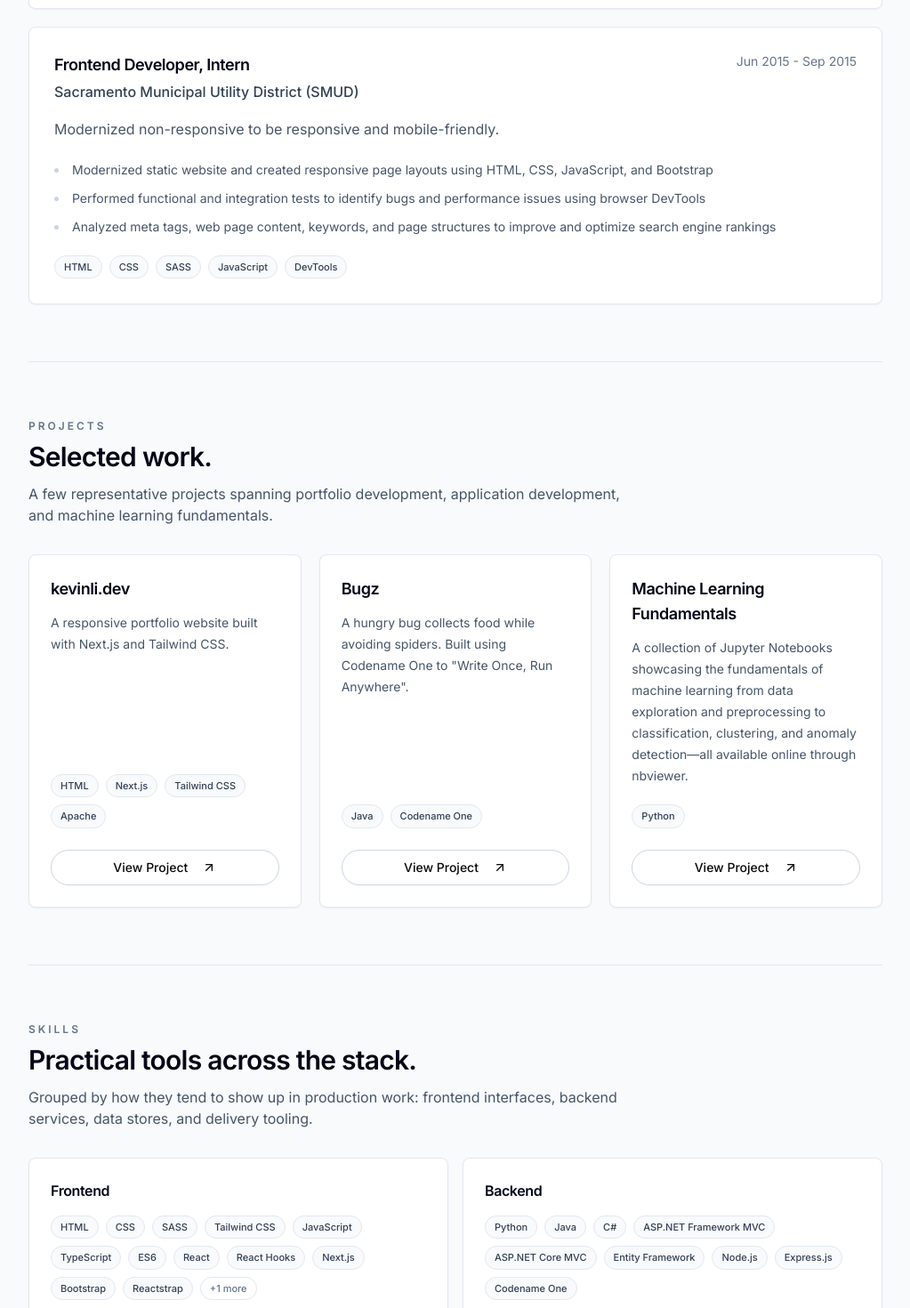
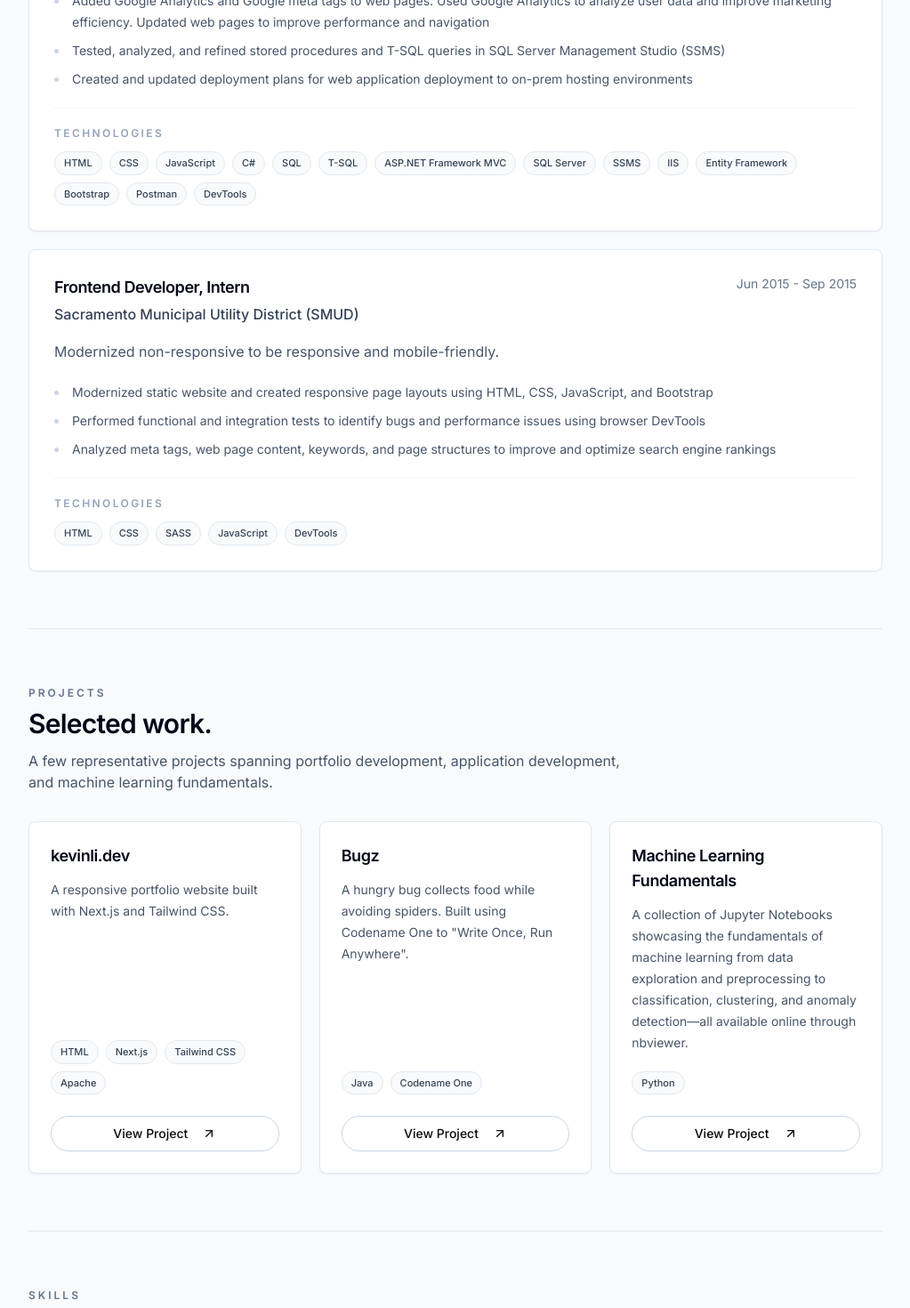
Before and after one commit to kevinkli916/kevinli.dev, a Next.js app: page / in a window 1280 px wide. Shown: the part 2080-3550 px from the top of the page at 89% size, without its empty margins (128-1151 px from the left). Built offline with nearby package versions, Linux system fonts and the light colour scheme.

Commit message:
Polish portfolio interactions

```diff
--- a/app/globals.css
+++ b/app/globals.css
@@ -4,6 +4,16 @@
 
 body {
   font-family: Arial, Helvetica, sans-serif;
+}
+
+html {
+  scroll-behavior: smooth;
+}
+
+@media (prefers-reduced-motion: reduce) {
+  html {
+    scroll-behavior: auto;
+  }
 }
 
 @layer utilities {
--- /dev/null
+++ b/components/expandable-tag-list.tsx
@@ -0,0 +1,57 @@
+"use client";
+
+import { useState } from "react";
+import { ChevronDown, ChevronUp } from "lucide-react";
+import { Badge } from "@/components/ui/badge";
+import { Button } from "@/components/ui/button";
+
+interface ExpandableTagListProps {
+  tags: string[];
+  initialLimit?: number;
+}
+
+export function ExpandableTagList({
+  tags,
+  initialLimit = 12,
+}: ExpandableTagListProps) {
+  const [isExpanded, setIsExpanded] = useState(false);
+  const hasHiddenTags = tags.length > initialLimit;
+  const visibleTags = isExpanded || !hasHiddenTags ? tags : tags.slice(0, initialLimit);
+  const hiddenCount = tags.length - visibleTags.length;
+
+  return (
+    <div className="flex flex-wrap items-center gap-2">
+      {visibleTags.map((tag) => (
+        <Badge
+          key={tag}
+          variant="secondary"
+          className="border border-slate-200 bg-slate-50 px-2.5 py-1 text-[11px] font-medium text-slate-700 hover:bg-slate-50"
+        >
+          {tag}
+        </Badge>
+      ))}
+      {hasHiddenTags && (
+        <Button
+          type="button"
+          variant="outline"
+          size="sm"
+          aria-expanded={isExpanded}
+          onClick={() => setIsExpanded((expanded) => !expanded)}
+          className="h-7 rounded-full border-slate-200 bg-white px-2.5 text-[11px] font-medium text-slate-600 shadow-none transition-colors hover:border-slate-300 hover:bg-slate-50 hover:text-slate-950"
+        >
+          {isExpanded ? (
+            <>
+              Show less
+              <ChevronUp className="ml-1 h-3 w-3" aria-hidden="true" />
+            </>
+          ) : (
+            <>
+              +{hiddenCount} more
+              <ChevronDown className="ml-1 h-3 w-3" aria-hidden="true" />
+            </>
+          )}
+        </Button>
+      )}
+    </div>
+  );
+}
--- a/components/templates/minimal-template.tsx
+++ b/components/templates/minimal-template.tsx
@@ -7,6 +7,7 @@ import {
   MapPin,
   Twitter,
 } from "lucide-react";
+import { ExpandableTagList } from "@/components/expandable-tag-list";
 import { Badge } from "@/components/ui/badge";
 import { Button } from "@/components/ui/button";
 import { Card, CardContent } from "@/components/ui/card";
@@ -42,8 +43,8 @@ function SectionHeading({
   );
 }
 
-function TagList({ tags, limit = 8 }: { tags: string[]; limit?: number }) {
-  const visibleTags = tags.slice(0, limit);
+function TagList({ tags, limit }: { tags: string[]; limit?: number }) {
+  const visibleTags = typeof limit === "number" ? tags.slice(0, limit) : tags;
   const remainingCount = tags.length - visibleTags.length;
 
   return (
@@ -138,7 +139,7 @@ export function MinimalTemplate({ data }: MinimalTemplateProps) {
               </div>
             </div>
 
-            <Card className="border-slate-200 bg-white shadow-sm">
+            <Card className="border-slate-200 bg-white shadow-sm transition-all duration-200 motion-safe:hover:-translate-y-0.5 hover:border-slate-300 hover:shadow-md">
               <CardContent className="p-6">
                 <p className="text-sm font-medium text-slate-500">At a glance</p>
                 <dl className="mt-5 grid gap-5">
@@ -168,7 +169,10 @@ export function MinimalTemplate({ data }: MinimalTemplateProps) {
 
             <div className="space-y-5">
               {data.experience.map((exp) => (
-                <Card key={`${exp.company}-${exp.period}`} className="border-slate-200 bg-white shadow-sm">
+                <Card
+                  key={`${exp.company}-${exp.period}`}
+                  className="border-slate-200 bg-white shadow-sm transition-all duration-200 motion-safe:hover:-translate-y-0.5 hover:border-slate-300 hover:shadow-md"
+                >
                   <CardContent className="p-6 sm:p-7">
                     <div className="flex flex-col gap-2 sm:flex-row sm:items-start sm:justify-between">
                       <div>
@@ -189,7 +193,10 @@ export function MinimalTemplate({ data }: MinimalTemplateProps) {
                         ))}
                       </ul>
                     )}
-                    <div className="mt-5">
+                    <div className="mt-5 border-t border-slate-100 pt-5">
+                      <p className="mb-3 text-xs font-semibold uppercase tracking-[0.2em] text-slate-400">
+                        Technologies
+                      </p>
                       <TagList tags={exp.tags} />
                     </div>
                   </CardContent>
@@ -207,7 +214,10 @@ export function MinimalTemplate({ data }: MinimalTemplateProps) {
 
             <div className="grid gap-5 md:grid-cols-3">
               {data.projects.map((project) => (
-                <Card key={project.title} className="flex border-slate-200 bg-white shadow-sm transition-shadow hover:shadow-md">
+                <Card
+                  key={project.title}
+                  className="flex border-slate-200 bg-white shadow-sm transition-all duration-200 motion-safe:hover:-translate-y-0.5 hover:border-slate-300 hover:shadow-md"
+                >
                   <CardContent className="flex min-h-full flex-col p-6">
                     <h3 className="text-lg font-semibold tracking-tight text-slate-950">{project.title}</h3>
                     <p className="mt-3 flex-1 text-sm leading-6 text-slate-600">{project.description}</p>
@@ -235,10 +245,13 @@ export function MinimalTemplate({ data }: MinimalTemplateProps) {
 
             <div className="grid gap-4 sm:grid-cols-2">
               {data.skillCategories.map((category) => (
-                <Card key={category.category} className="border-slate-200 bg-white shadow-sm">
+                <Card
+                  key={category.category}
+                  className="border-slate-200 bg-white shadow-sm transition-all duration-200 motion-safe:hover:-translate-y-0.5 hover:border-slate-300 hover:shadow-md"
+                >
                   <CardContent className="p-6">
                     <h3 className="mb-4 font-semibold tracking-tight text-slate-950">{category.category}</h3>
-                    <TagList tags={category.skills} limit={12} />
+                    <ExpandableTagList tags={category.skills} initialLimit={12} />
                   </CardContent>
                 </Card>
               ))}
@@ -250,7 +263,10 @@ export function MinimalTemplate({ data }: MinimalTemplateProps) {
 
             <div className="grid gap-5 md:grid-cols-2">
               {data.education.map((edu) => (
-                <Card key={`${edu.institution}-${edu.period}`} className="border-slate-200 bg-white shadow-sm">
+                <Card
+                  key={`${edu.institution}-${edu.period}`}
+                  className="border-slate-200 bg-white shadow-sm transition-all duration-200 motion-safe:hover:-translate-y-0.5 hover:border-slate-300 hover:shadow-md"
+                >
                   <CardContent className="p-6">
                     <div className="flex flex-col gap-2 sm:flex-row sm:items-start sm:justify-between">
                       <div>
@@ -272,7 +288,7 @@ export function MinimalTemplate({ data }: MinimalTemplateProps) {
           </section>
 
           <section id="contact" className="scroll-mt-8 border-t border-slate-200 py-14 sm:py-16">
-            <Card className="border-slate-200 bg-slate-950 text-white shadow-sm">
+            <Card className="border-slate-200 bg-slate-950 text-white shadow-sm transition-all duration-200 motion-safe:hover:-translate-y-0.5 hover:shadow-lg">
               <CardContent className="flex flex-col gap-8 p-7 sm:flex-row sm:items-center sm:justify-between sm:p-8">
                 <div>
                   <p className="text-xs font-semibold uppercase tracking-[0.25em] text-slate-400">Contact</p>
```
